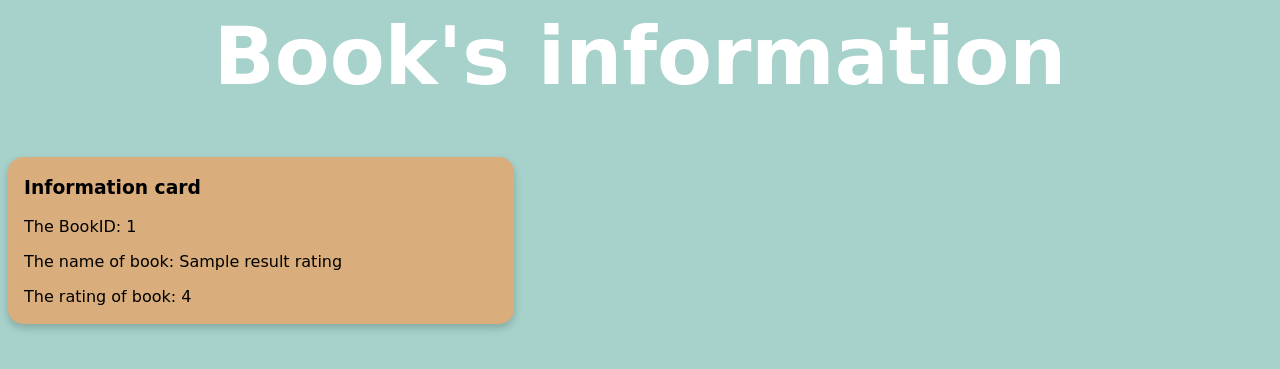
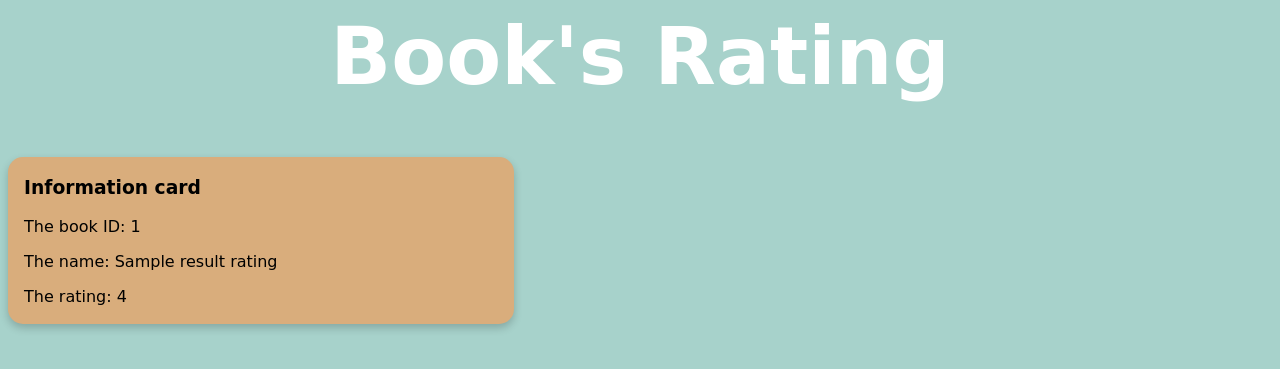
Before and after one commit to shivanshudwivedi/DexM-Movies, a Flask app: template UI/templates/rating_result.html in a window 1280 px wide. Shown: the top 369 px of the page. Run offline with Flask 3, Linux system fonts and the light colour scheme; the template is opened without the code that fills it: most values are stand-ins (such as "Sample title", 1, 10 or a date in 2020).

Commit message:
Changes in UI
Added the services instead of loclhosts in app.py

```diff
--- a/UI/app.py
+++ b/UI/app.py
@@ -17,7 +17,7 @@ def list():
 def result():
     book_id = request.form['book_id']
     print(f'Book ID: {book_id}')
-    url = f'http://localhost:8082/bookList/{book_id}'
+    url = f'http://list-service:8082/bookList/{book_id}'
     response = requests.get(url)
     result = response.json()
     return render_template('result.html', result=result)
@@ -32,7 +32,7 @@ def info():
 def info_result():
     book_info_id = request.form['book_info_id']
     print(f'Book ID: {book_info_id}')
-    url_info = f'http://localhost:8081/books/{book_info_id}'
+    url_info = f'http://info-service:8081/books/{book_info_id}'
     response_info = requests.get(url_info)
     result_info = response_info.json()
     return render_template('info_result.html', result_info=result_info)
@@ -48,7 +48,7 @@ def rating():
 def rating_result():
     book_rating_id = request.form['book_rating_id']
     print(f'Book ID: {book_rating_id}')
-    url_rating = f'http://localhost:8083/ratings/{book_rating_id}'
+    url_rating = f'http://rating-service:8083/ratings/{book_rating_id}'
     response_rating = requests.get(url_rating)
     result_rating = response_rating.json()
     return render_template('rating_result.html', result_rating=result_rating)
--- a/UI/templates/index.html
+++ b/UI/templates/index.html
@@ -13,7 +13,7 @@
 	<h1 class="name">Libre</h1>
 	<div class="search-container">
 		<form action="/result" method="POST">
-			<label type="name_search" for="book_id">Users ID:</label>
+			<label type="name_search" for="book_id">User's ID:</label>
 			<input type="text" name="book_id" id="book_id" placeholder="Search..">
 			<input type="submit" value="Submit">
 		</form>
--- a/UI/templates/rating.html
+++ b/UI/templates/rating.html
@@ -13,7 +13,7 @@
 	<h1 class="name">Libre</h1>
 	<div class="search-container">
 		<form action="/rating_result" method="POST">
-			<label type="name_search" for="book_rating_id">Book ID for rating:</label>
+			<label type="name_search" for="book_rating_id">Book ID:</label>
 			<input type="text" name="book_rating_id" id="book_rating_id" placeholder="Search..">
 			<input type="submit" value="Submit">
 		</form>
--- a/UI/templates/rating_result.html
+++ b/UI/templates/rating_result.html
@@ -5,13 +5,13 @@
 	<link rel="stylesheet" href="{{ url_for('static', filename='css/rating_res_style.css') }}">
 </head>
 <body>
-	<h1 = class="name">Book's information</h1>
+	<h1 class="name">Book's Rating</h1>
 	<div class="card">
 	  <div class="container">
 	    <h3><b>Information card</b></h3>
-		<p>The BookID: {{result_rating['bookId']}}</p>
-		<p>The name of book: {{ result_rating['name']}}</p>
-		<p>The rating of book: {{ result_rating['rating']}}</p>
+		<p>The book ID: {{result_rating['bookId']}}</p>
+		<p>The name: {{ result_rating['name']}}</p>
+		<p>The rating: {{ result_rating['rating']}}</p>
 	  </div>
 	</div>
 </body>
--- a/UI/templates/result.html
+++ b/UI/templates/result.html
@@ -5,14 +5,14 @@
 	<link rel="stylesheet" href="{{ url_for('static', filename='css/res_style.css') }}">
 </head>
 <body>
-	<h1 = class="name">Book List information</h1>
+	<h1 class="name"> User's Book List</h1>
 	<div class="card">
 	  <div class="container">
 	    <h3><b>Information card</b></h3>
 		<p>_______________________________________________</p>
 	    {% for book_list in result %}
-		<p>The name of book: {{ book_list['name']}}</p>
-		<p>The date of publishment: {{ book_list['date']}}</p>
+		<p>The name: {{ book_list['name']}}</p>
+		<p>The date of the publishment: {{ book_list['date']}}</p>
 		<p>The genre: {{ book_list['genre']}}</p>
 		<p>The author: {{ book_list['author']}}</p>
 		<p>_______________________________________________</p>
```
Also changed, not shown: UI/templates/info_result.html (+4 -4 lines).
